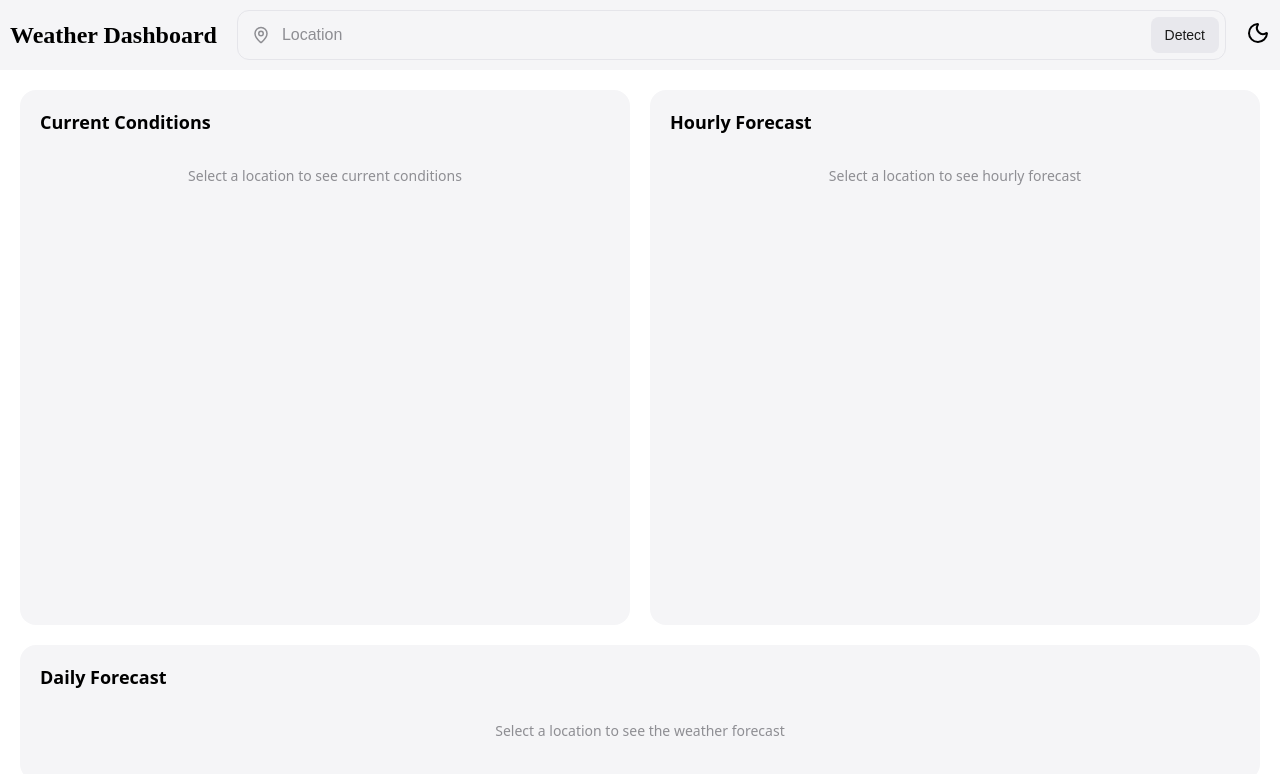
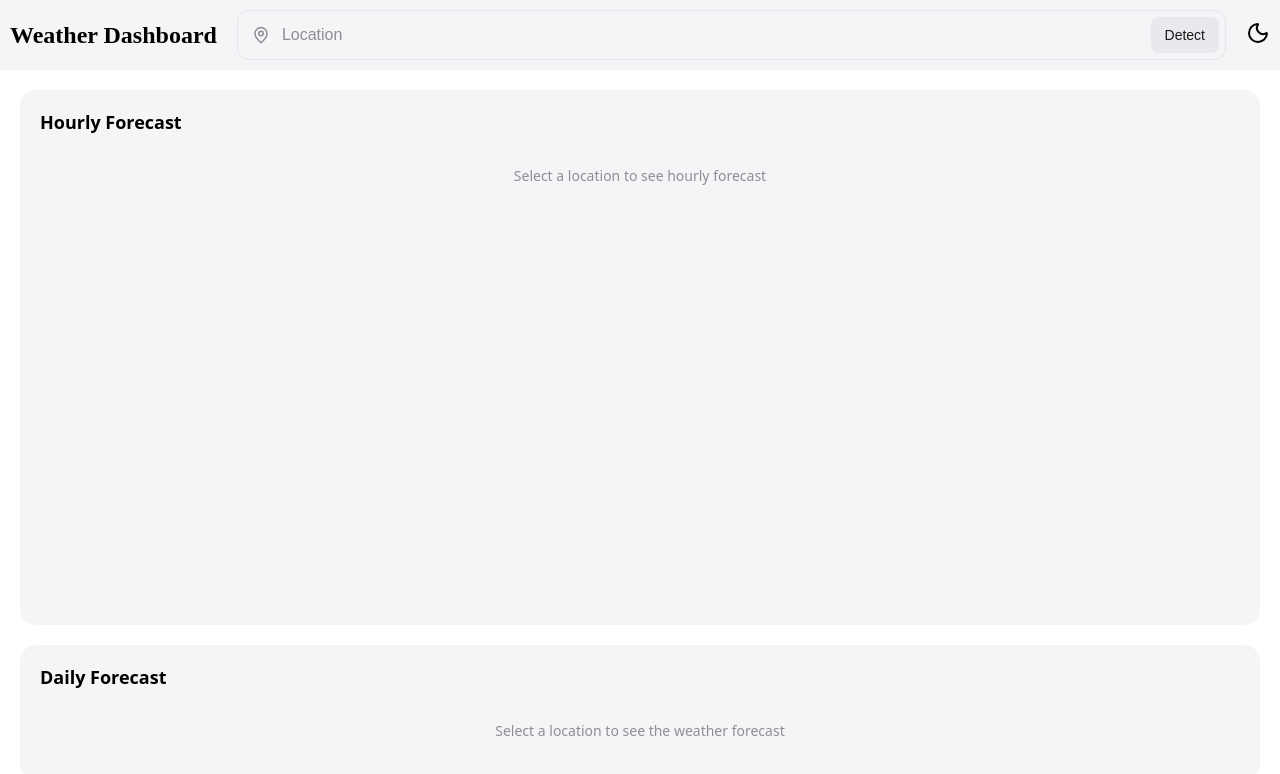
Before and after one commit to Amaan-Kazi/Weather, a React (Vite) app: page / in a window 1280 px wide. Shown: the top 774 px of the page. Built offline with nearby package versions, Linux system fonts and the light colour scheme; a web font is replaced by a local one.

Commit message:
feat: remove current forecast

```diff
--- a/src/components/main.jsx
+++ b/src/components/main.jsx
@@ -314,16 +314,6 @@ export default function Main({ weatherData }) {
 
       <div className="main-top">
         <div className="main-section">
-          <div className="main-section-title">Current Conditions</div>
-          <div className="main-section-content">
-            {weatherData?.current ? (
-              <div>Current: {weatherData.current.temperature_2m}°C</div>
-            ) : (
-              <div className="empty-state">Select a location to see current conditions</div>
-            )}
-          </div>
-        </div>
-        <div className="main-section">
           <div className="main-section-title">Hourly Forecast</div>
           <div className="main-section-content">
             {forecastHours.length > 0 ? (
```
